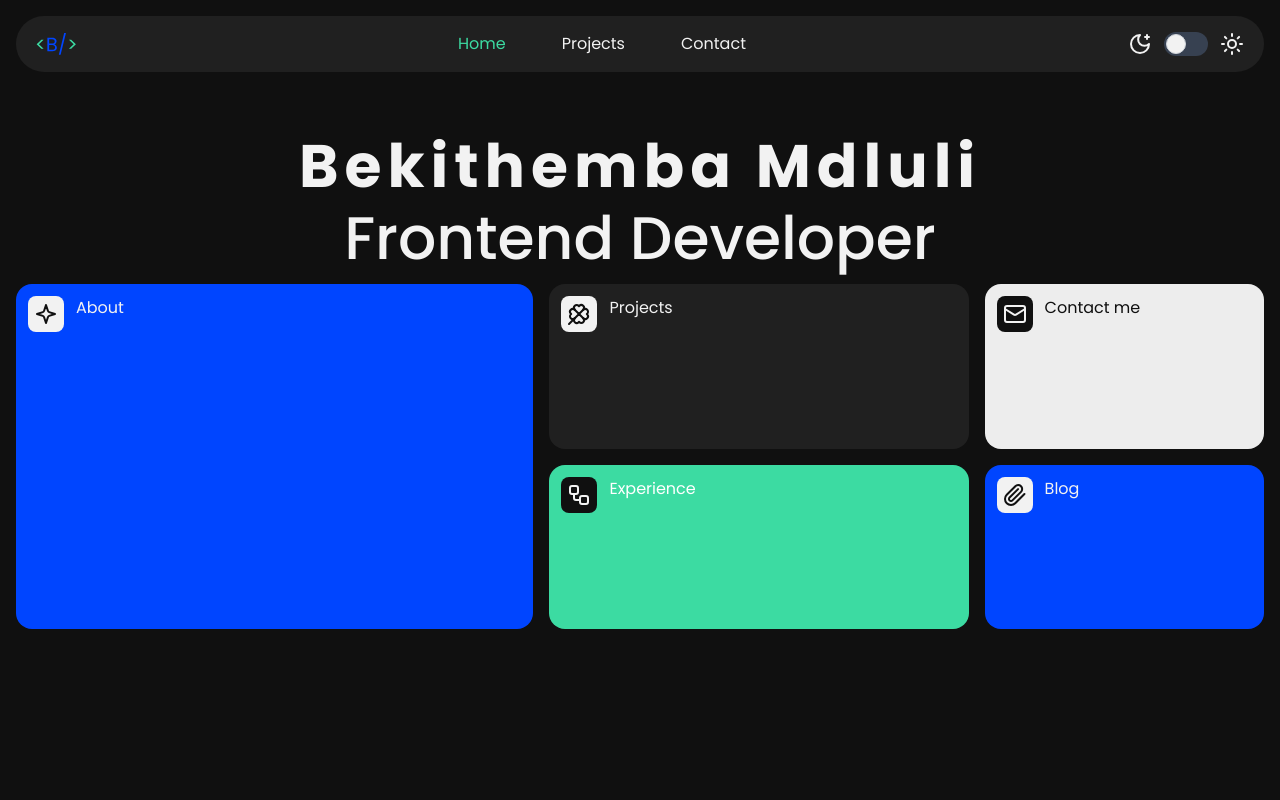
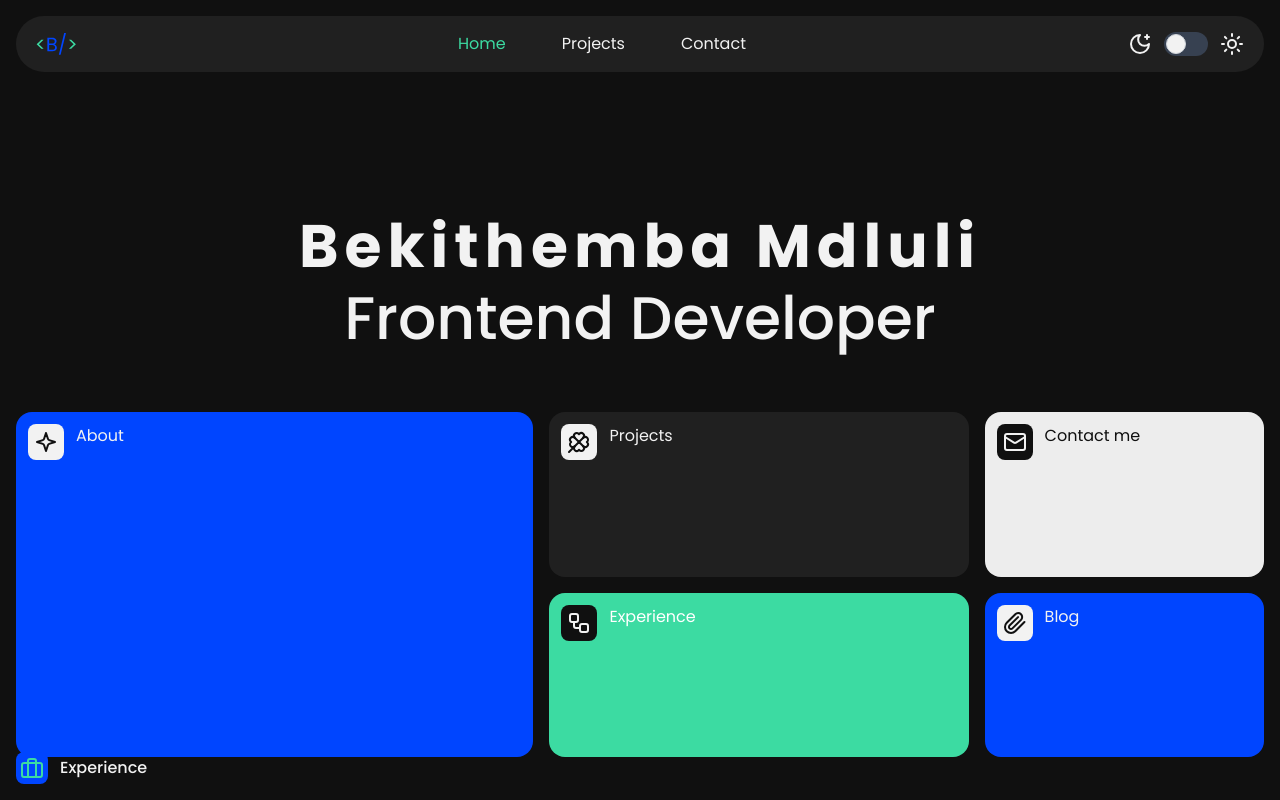
Before and after one commit to BMdluli/portfolio, a Next.js app: page / in a window 1280 px wide. Shown: the top 800 px of the page. Built offline with nearby package versions, Linux system fonts and the light colour scheme.

Commit message:
update: add more margin to hero

```diff
--- a/components/hero.tsx
+++ b/components/hero.tsx
@@ -4,9 +4,9 @@
 
 const Hero = () => {
   return (
-    <div className="h-screen">
+    <div className="h-[90vh]">
       <Navbar />
-      <h1 className="text-black font-bold dark:text-white text-3xl md:text-6xl md:text-center tracking-widest mt-16">
+      <h1 className="text-black font-bold dark:text-white text-3xl md:text-6xl md:text-center tracking-widest mt-16 md:mt-36">
         Bekithemba Mdluli <br />
       </h1>
 
@@ -14,7 +14,7 @@
         Frontend Developer
       </h2>
 
-      <div className="flex flex-col md:flex-row gap-4 md:h-[345px] w-full mt-4">
+      <div className="flex flex-col md:flex-row gap-4 md:h-[345px] w-full mt-4 md:mt-16">
         <div className="md:w-[42%]">
           <HeroCard
             title="About"
```
Also changed, not shown: components/navbar.tsx (+0 -14 lines).
